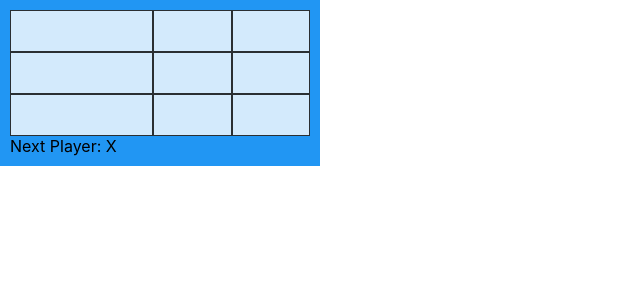
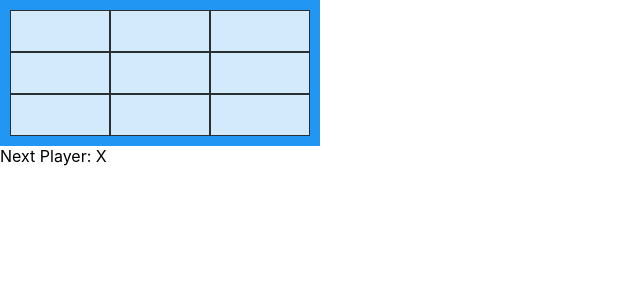
Before and after one commit to sohampatel2808/tic-tac-toe, a React (Create React App) app: page / in a window 1280 px wide. Shown: the top 300 px of the page, without its empty margins (0-640 px from the left). Built offline with nearby package versions, Linux system fonts and the light colour scheme.

Commit message:
lifting state up to app component

```diff
--- a/src/components/App.jsx
+++ b/src/components/App.jsx
@@ -3,12 +3,83 @@ import React from 'react';
 import './App.css';
 import Board from './Board';
 
-function App() {
-  return (
-    <React.Fragment>
-      <Board />
-    </React.Fragment>
-  );
+class App extends React.Component {
+  constructor(props) {
+    super(props);
+
+    this.handleClick = this.handleClick.bind(this);
+    this.state = {
+      squares: Array(9).fill(null),
+      currPlayerX: true
+    }
+  }
+
+  render() {
+    return (
+      <React.Fragment>
+        <Board
+          squares={this.state.squares}
+          handleClick={this.handleClick}/>
+
+        <div className="game-status">
+          {this.getGameStatus()}
+        </div>
+      </React.Fragment>
+    );
+  }
+
+  handleClick(id) {
+    if (this.state.squares[id] || this.calculateWinner(this.state.squares)) {
+      // value present in current square, do nothing
+      return;
+    }
+
+    const cloneSquares = this.state.squares.slice();
+
+    // set value for current square
+    cloneSquares[id] = this.state.currPlayerX ? 'X' : '0';
+
+    this.setState({
+      squares: cloneSquares,
+      currPlayerX: !this.state.currPlayerX
+    });
+  }
+
+  calculateWinner(squares) {
+    const lines = [
+      [0, 1, 2],
+      [3, 4, 5],
+      [6, 7, 8],
+      [0, 3, 6],
+      [1, 4, 7],
+      [2, 5, 8],
+      [0, 4, 8],
+      [2, 4, 6],
+    ];
+
+    for (let i = 0; i < lines.length; i++) {
+      const [a, b, c] = lines[i];
+
+      if (squares[a] && squares[a] === squares[b] && squares[a] === squares[c]) {
+        return squares[a];
+      }
+    }
+
+    return null;
+  }
+
+  getGameStatus() {
+    let status;
+    let winner = this.calculateWinner(this.state.squares)
+
+    if (winner) {
+      status = "Winner: " + winner;
+    } else {
+      status = "Next Player: " + (this.state.currPlayerX ? 'X' : '0');
+    }
+
+    return status;
+  }
 }
 
 export default App;
--- a/src/components/Board.jsx
+++ b/src/components/Board.jsx
@@ -7,30 +7,14 @@ class Board extends React.Component {
   constructor(props) {
     super(props);
 
-    this.state = {
-      squares: Array(9).fill(null),
-      currPlayerX: true
-    }
+    this.handleClick = this.handleClick.bind(this);
   }
 
   render() {
-    let playerInfo;
-    const winner = this.calculateWinner(this.state.squares);
-
-    if (winner) {
-      playerInfo = "Winner: " + winner;
-    } else {
-      playerInfo = "Next Player: " + (this.state.currPlayerX ? 'X' : '0');
-    }
-
     return (
       <React.Fragment>
         <div class="board-game">
           {this.renderSquares()}
-
-          <div className="player-info">
-            {playerInfo}
-          </div>
         </div>
       </React.Fragment>
     );
@@ -39,7 +23,7 @@ class Board extends React.Component {
   renderSquares() {
     let squares = [];
 
-    for (let i = 0; i < this.state.squares.length; i++) {
+    for (let i = 0; i < this.props.squares.length; i++) {
       squares.push(this.renderSquare(i));
     }
 
@@ -47,51 +31,15 @@ class Board extends React.Component {
   }
 
   renderSquare(id) {
-    const value = this.state.squares[id];
-
     return (
-      <Square value={value} onClick={this.handleClick.bind(this, id)} />
+      <Square
+        value={this.props.squares[id]}
+        onClick={this.handleClick.bind(this, id)} />
     );
   }
 
-  calculateWinner(squares) {
-    const lines = [
-      [0, 1, 2],
-      [3, 4, 5],
-      [6, 7, 8],
-      [0, 3, 6],
-      [1, 4, 7],
-      [2, 5, 8],
-      [0, 4, 8],
-      [2, 4, 6],
-    ];
-
-    for (let i = 0; i < lines.length; i++) {
-      const [a, b, c] = lines[i];
-
-      if (squares[a] && squares[a] === squares[b] && squares[a] === squares[c]) {
-        return squares[a];
-      }
-    }
-
-    return null;
-  }
-
   handleClick(id) {
-    if (this.state.squares[id] || this.calculateWinner(this.state.squares)) {
-      // value present in current square, do nothing
-      return;
-    }
-
-    const cloneSquares = this.state.squares.slice();
-
-    // set value for current square
-    cloneSquares[id] = this.state.currPlayerX ? 'X' : '0';
-
-    this.setState({
-      squares: cloneSquares,
-      currPlayerX: !this.state.currPlayerX
-    });
+    this.props.handleClick(id);
   }
 }
 
```
